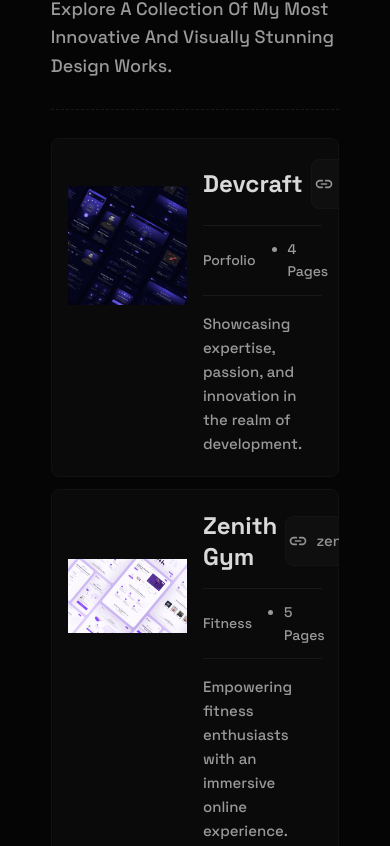
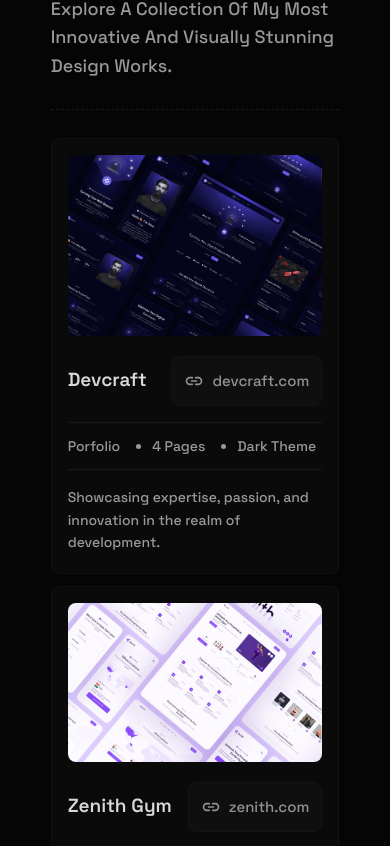
Before and after one commit to fahdElattar/my-portfolio, a Next.js app: page / in a window 390 px wide. Shown: the part 3978-4824 px from the top of the page. Built offline with nearby package versions, Linux system fonts and the light colour scheme; no server answers.

Commit message:
added projects section responsiveness

```diff
--- a/src/components/ProjectItem/ProjectItem.css
+++ b/src/components/ProjectItem/ProjectItem.css
@@ -1,9 +1,9 @@
 .project-item {
-    @apply grid grid-cols-2 gap-4 rounded-lg p-4 bg-dark-4 border border-dark-7;
+    @apply grid grid-cols-1 md:grid-cols-2 gap-4 rounded-lg p-4 bg-dark-4 border border-dark-7;
 }
 
 .project-img {
-    @apply max-h-[11.3rem] rounded-lg overflow-hidden flex justify-center items-center;
+    @apply max-h-[11.3rem] rounded-lg overflow-hidden flex justify-center items-center self-center;
 }
 
 .project-img img {
@@ -19,7 +19,7 @@
 }
 
 .project-heading h2 {
-    @apply text-heading-lg text-gray-85 capitalize;
+    @apply text-heading-sm text-gray-85 capitalize;
 }
 
 .project-link {
@@ -35,5 +35,5 @@
 }
 
 .project-desc {
-    @apply text-text-sm text-gray-60;
+    @apply text-text-xs text-gray-60;
 }
```
